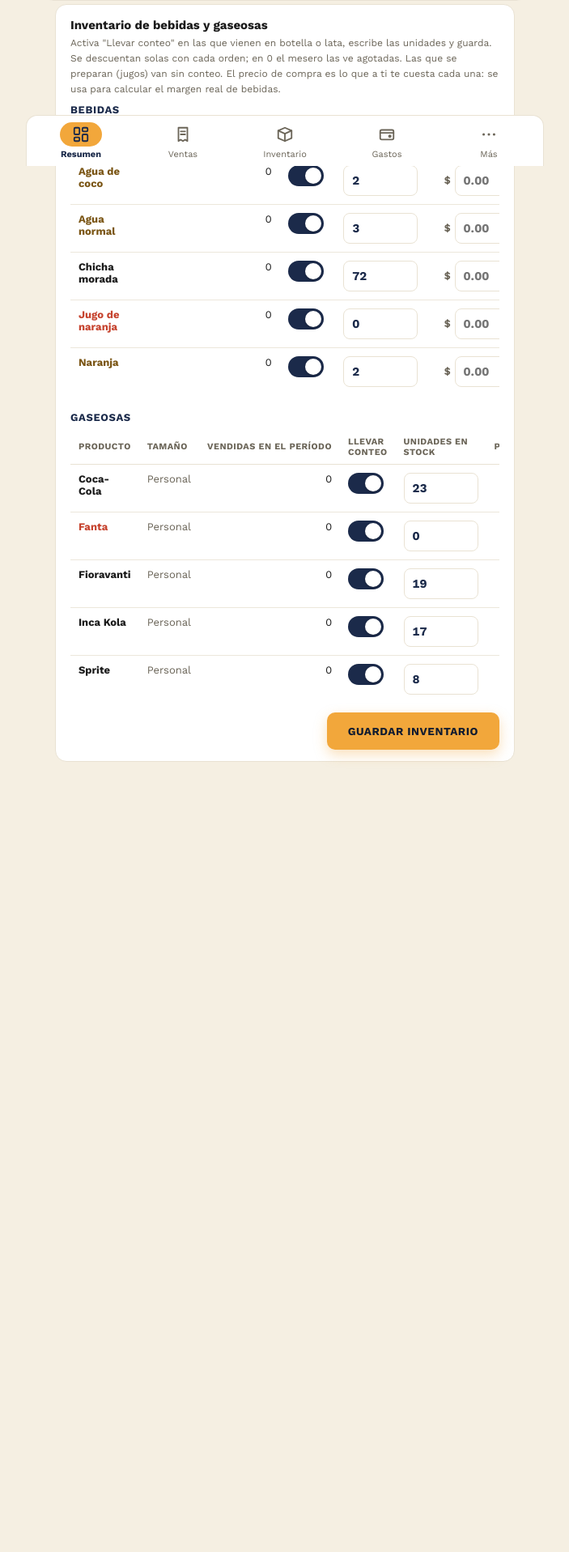
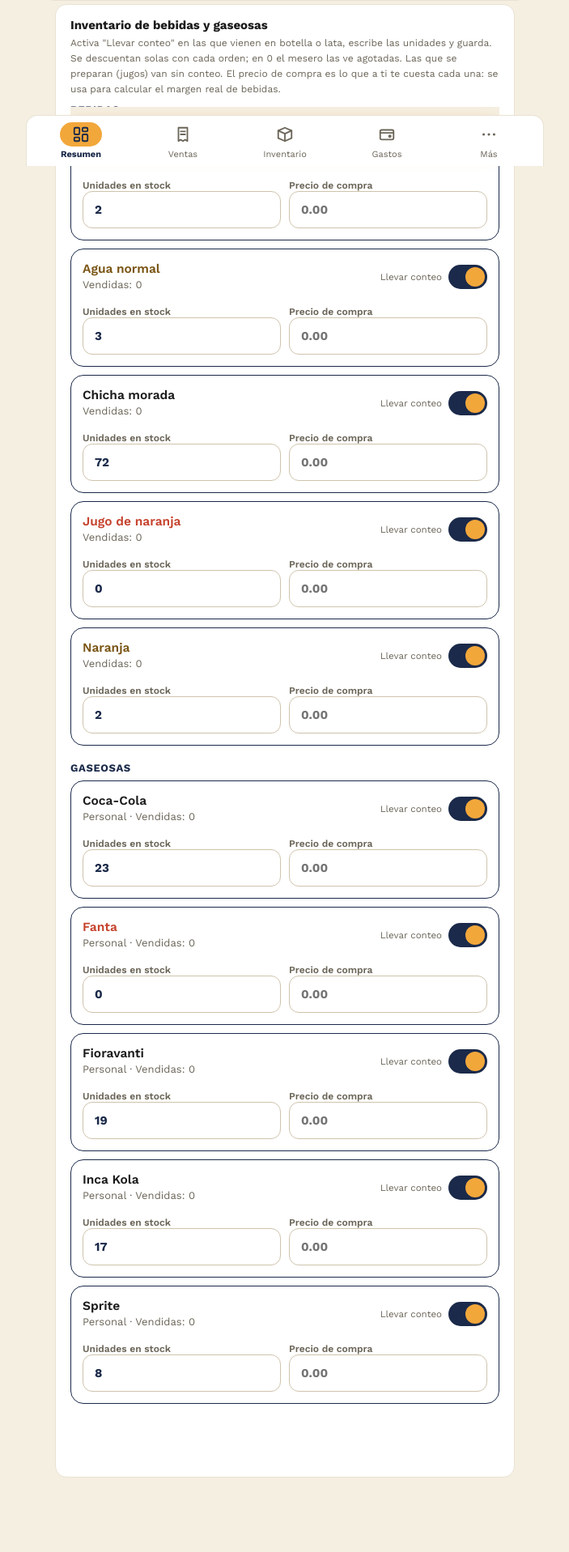
Before and after one commit to Jonathan1700/will-, a Django app: page /reportes/ in a window 1280 px wide. Shown: the part 595-2512 px from the top of the page at 81% size, without its empty margins (288-991 px from the left). Before the commit the page ends 1536 px from the top, so only its background shows below. Run offline with Django 5.2, Linux system fonts and the light colour scheme; a user stored in the database is signed in; data comes from the database, SQL or seed files in the repository.

Commit message:
Panel admin: tablas a tarjetas (Ordenes, Que se vendio, Inventario)
Ordenes: cada orden pasa de fila de tabla a tarjeta (mesa, hora, total,
detalle de items). Que se vendio: acordeon <details> por categoria en vez
de columnas de texto. Inventario: tarjeta por producto, donde el switch
"Llevar conteo" muestra/oculta los campos de stock y precio de compra;
"Guardar inventario" queda sticky sobre la barra inferior.

Optimiza consultas: Orden.para_llevar ahora resuelve desde
cuentas_estado.all() (prefetch_related) en vez de un .filter().exists()
por orden, y _ordenes_periodo() precarga cuentas_estado -- evita una
consulta extra por cada tarjeta de orden en el listado del periodo.

Elimina en estilo.css las clases de la tabla/interruptor de inventario y
las columnas de "que se vendio" que ya no se usan.

Co-Authored-By: Claude Sonnet 5 <noreply@anthropic.com>

```diff
--- a/pedidos/models.py
+++ b/pedidos/models.py
@@ -268,8 +268,10 @@ class Orden(models.Model):
     @property
     def para_llevar(self):
         """Si alguna cuenta de esta orden es para llevar (para reportes, donde se ve la
-        orden completa). El detalle real esta por cuenta en EstadoCuentaOrden.para_llevar."""
-        return self.cuentas_estado.filter(para_llevar=True).exists()
+        orden completa). El detalle real esta por cuenta en EstadoCuentaOrden.para_llevar.
+        Usa .all() (no .filter()) para poder resolverse desde cuentas_estado ya
+        precargada con prefetch_related y no disparar una consulta por orden en listados."""
+        return any(e.para_llevar for e in self.cuentas_estado.all())
 
     def total(self):
         return sum(item.subtotal() for item in self.items.all()) + self.recargo_llevar()
--- a/pedidos/static/pedidos/admin_movil.css
+++ b/pedidos/static/pedidos/admin_movil.css
@@ -345,6 +345,16 @@
     border: 1px solid var(--line);
     border-radius: 16px;
     padding: 12px 14px;
+    margin-bottom: 10px;
+}
+
+.panel-admin-movil .orden-tarjeta:last-child { margin-bottom: 0; }
+
+.panel-admin-movil .orden-total-periodo {
+    text-align: right;
+    font-size: 13px;
+    color: var(--ink-soft);
+    margin: 4px 0 0;
 }
 
 .panel-admin-movil .orden-tarjeta header {
@@ -406,9 +416,13 @@
     border: 1px solid var(--line);
     border-radius: 16px;
     padding: 10px 14px;
+    margin-bottom: 10px;
 }
 
+.panel-admin-movil .bebida-tarjeta:last-child { margin-bottom: 0; }
 .panel-admin-movil .bebida-tarjeta.con-conteo { border-color: var(--navy); }
+.panel-admin-movil .bebida-tarjeta.inv-agotado .bebida-nombre { color: var(--danger); }
+.panel-admin-movil .bebida-tarjeta.inv-bajo .bebida-nombre { color: var(--mustard-dark); }
 
 .panel-admin-movil .bebida-cab {
     display: flex;
@@ -418,7 +432,7 @@
     justify-content: space-between;
 }
 
-.panel-admin-movil .bebida-cab .bebida-nombre { font-size: 15.5px; font-weight: 600; }
+.panel-admin-movil .bebida-cab .bebida-nombre { display: block; font-size: 15.5px; font-weight: 600; }
 .panel-admin-movil .bebida-cab small { color: var(--ink-soft); font-size: 13px; }
 
 .panel-admin-movil .sw {
--- a/pedidos/static/pedidos/estilo.css
+++ b/pedidos/static/pedidos/estilo.css
@@ -2140,53 +2105,7 @@ a.btn-enviar-link {
 }
 .inv-subtitulo:first-of-type { margin-top: 0; }
 
-.inv-tabla td { vertical-align: middle; }
-.inv-tabla tr.inv-agotado td:first-child strong { color: var(--danger); }
-.inv-tabla tr.inv-bajo td:first-child strong { color: var(--mustard-dark); }
-
-.inv-switch { position: relative; display: inline-block; width: 44px; height: 26px; cursor: pointer; }
-.inv-switch input { position: absolute; opacity: 0; width: 0; height: 0; }
-.inv-switch span {
-    position: absolute; inset: 0;
-    background: #D9D3C5;
-    border-radius: 26px;
-    transition: background .15s ease;
-}
-.inv-switch span::before {
-    content: "";
-    position: absolute;
-    width: 20px; height: 20px;
-    left: 3px; top: 3px;
-    border-radius: 50%;
-    background: #FFFFFF;
-    box-shadow: 0 1px 3px rgba(0,0,0,.25);
-    transition: transform .15s ease;
-}
-.inv-switch input:checked + span { background: var(--navy); }
-.inv-switch input:checked + span::before { transform: translateX(18px); }
-.inv-switch input:focus-visible + span { outline: 3px solid var(--mustard); outline-offset: 2px; }
-
-.inv-input {
-    width: 92px;
-    height: 38px;
-    border: 1.5px solid var(--line);
-    border-radius: 8px;
-    padding: 0 10px;
-    font-family: inherit;
-    font-size: 15px;
-    font-weight: 700;
-    color: var(--navy);
-    font-variant-numeric: tabular-nums;
-}
-.inv-input:focus { border-color: var(--navy); outline: none; }
-.inv-input:disabled { background: #F4F1EA; color: var(--ink-soft); }
-
-.inv-precio-wrap { display: inline-flex; align-items: center; gap: 5px; }
-.inv-precio-signo { color: var(--ink-soft); font-weight: 700; }
-
 .chip-ok { background: var(--ok-bg); color: var(--ok); }
-
-.inv-acciones { display: flex; justify-content: flex-end; padding-top: 12px; }
 
 .btn-guardar {
     height: 46px;
--- a/pedidos/templates/pedidos/reportes.html
+++ b/pedidos/templates/pedidos/reportes.html
@@ -97,19 +97,17 @@
                 <span class="panel-sub">Unidades por producto, agrupadas por categoría. Los cambios de acompañamiento se cuentan aparte.</span>
             </header>
             {% if desglose %}
-            <div class="desglose">
+            <div class="cats">
                 {% for cat in desglose %}
-                <div class="desglose-cat">
-                    <div class="desglose-head">
-                        <span class="desglose-nombre">{{ cat.nombre }}</span>
-                        <span class="desglose-total">{{ cat.cantidad }} ud{{ cat.cantidad|pluralize }} · {{ cat.ingresos|dinero }}</span>
-                    </div>
-                    <ul class="desglose-lista">
+                <details class="cat" {% if forloop.first %}open{% endif %}>
+                    <summary>
+                        <span>{{ cat.nombre|upper }}</span>
+                        <span>{{ cat.cantidad }} ud{{ cat.cantidad|pluralize }} · {{ cat.ingresos|dinero }}</span>
+                    </summary>
                     {% for f in cat.filas %}
-                        <li><strong>{{ f.cantidad }}</strong><span>{{ f.nombre }}</span><em>{{ f.ingresos|dinero }}</em></li>
+                    <div class="fila-vendido"><b>{{ f.cantidad }}</b><span>{{ f.nombre }}</span><em>{{ f.ingresos|dinero }}</em></div>
                     {% endfor %}
-                    </ul>
-                </div>
+                </details>
                 {% endfor %}
             </div>
             {% else %}
@@ -124,36 +122,28 @@
                 <h2>Todas las órdenes del período</h2>
                 <span class="panel-sub">{{ todas|length }} orden{{ todas|length|pluralize:"es" }} · {{ etiqueta }}</span>
             </header>
-            <div class="tabla-scroll tabla-alta">
-                <table class="tabla">
-                    <thead>
-                        <tr><th>#</th><th>Mesa</th><th>Fecha</th><th>Detalle</th><th class="num">Items</th><th class="num">Total</th></tr>
-                    </thead>
-                    <tbody>
             {% for o in todas %}
-                        <tr>
-                            <td class="mono">{{ o.id }}</td>
-                            <td class="mono">
-                                Mesa {{ o.mesa.numero }}
-                                {% if o.es_venta_directa %}<span class="chip chip-cambio"> directa</span>{% endif %}
-                                {% if o.para_llevar %}<span class="chip chip-cambio"> llevar</span>{% endif %}
-                            </td>
-                            <td class="mono">{{ o.creado|date:"d/m H:i" }}</td>
-                            <td class="detalle">{% for it in o.items.all %}{{ it.cantidad }}x {{ it.descripcion }}{% if not forloop.last %} · {% endif %}{% endfor %}</td>
-                            <td class="num">{% with n=o.items.all %}{{ n|length }}{% endwith %}</td>
-                            <td class="num"><strong>{{ o.total|dinero }}</strong></td>
-                        </tr>
+            <article class="orden-tarjeta">
+                <header>
+                    <span class="orden-num">#{{ o.id }}</span>
+                    <span class="chip">Mesa {{ o.mesa.numero }}</span>
+                    {% if o.es_venta_directa %}<span class="chip chip-cambio">directa</span>{% endif %}
+                    {% if o.para_llevar %}<span class="chip chip-cambio">llevar</span>{% endif %}
+                    <time>{{ o.creado|date:"H:i" }}</time>
+                    <span class="orden-total">{{ o.total|dinero }}</span>
+                </header>
+                <ul>
+                    {% for it in o.items.all %}
+                    <li>{{ it.cantidad }}× {{ it.descripcion }}</li>
+                    {% endfor %}
+                </ul>
+            </article>
             {% empty %}
-                        <tr><td colspan="6" class="vacio">Sin órdenes en este período.</td></tr>
+            <p class="vacio">Sin órdenes en este período.</p>
             {% endfor %}
-                    </tbody>
             {% if todas %}
-                    <tfoot>
-                        <tr><td colspan="5" class="num"><strong>Total del período</strong></td><td class="num"><strong>{{ kpi.ingresos|dinero }}</strong></td></tr>
-                    </tfoot>
+            <p class="orden-total-periodo">Total del período: <strong>{{ kpi.ingresos|dinero }}</strong></p>
             {% endif %}
-                </table>
-            </div>
         </section>
         </div>
     </div>
@@ -174,46 +164,35 @@
                 {% regroup inventario by p.get_categoria_display as grupos_inventario %}
                 {% for grupo in grupos_inventario %}
                 <h3 class="inv-subtitulo">{{ grupo.grouper }}</h3>
-                <div class="tabla-scroll">
-                    <table class="tabla inv-tabla">
-                        <thead>
-                            <tr>
-                                <th>Producto</th>{% if grupo.grouper == "Gaseosas" %}<th>Tamaño</th>{% endif %}<th class="num">Vendidas en el período</th>
-                                <th>Llevar conteo</th><th>Unidades en stock</th><th class="num">Precio de compra</th>
-                            </tr>
-                        </thead>
-                        <tbody>
                 {% for fila in grupo.list %}
                 {% with p=fila.p %}
-                            <tr class="{% if p.controla_stock and p.stock == 0 %}inv-agotado{% elif p.stock_bajo %}inv-bajo{% endif %}">
-                                <td><strong>{{ p.nombre }}</strong></td>
-                                {% if grupo.grouper == "Gaseosas" %}<td class="detalle">{{ p.get_tamano_display }}</td>{% endif %}
-                                <td class="num">{{ fila.vendidas }}</td>
-                                <td>
-                                    <label class="inv-switch">
-                                        <input type="checkbox" name="controla_{{ p.id }}" value="1" {% if p.controla_stock %}checked{% endif %} data-fila="{{ p.id }}">
-                                        <span></span>
+                <div class="bebida-tarjeta {% if p.controla_stock %}con-conteo{% endif %} {% if p.controla_stock and p.stock == 0 %}inv-agotado{% elif p.stock_bajo %}inv-bajo{% endif %}">
+                    <div class="bebida-cab">
+                        <div>
+                            <span class="bebida-nombre">{{ p.nombre }}</span>
+                            <small>{% if grupo.grouper == "Gaseosas" %}{{ p.get_tamano_display }} · {% endif %}Vendidas: {{ fila.vendidas }}</small>
+                        </div>
+                        <label class="sw">
+                            <span>Llevar conteo</span>
+                            <input type="checkbox" name="controla_{{ p.id }}" value="1" {% if p.controla_stock %}checked{% endif %} class="inv-switch-input" aria-label="Llevar conteo de {{ p.nombre }}">
+                            <i></i>
                         </label>
-                                </td>
-                                <td>
-                                    <input type="number" min="0" step="1" name="stock_{{ p.id }}" id="stock-{{ p.id }}" class="inv-input"
+                    </div>
+                    <div class="bebida-campos">
+                        <label>Unidades en stock
+                            <input type="number" min="0" step="1" inputmode="numeric" name="stock_{{ p.id }}" id="stock-{{ p.id }}"
                                    value="{{ p.stock|default_if_none:'' }}" {% if not p.controla_stock %}disabled{% endif %}>
-                                </td>
-                                <td class="num">
-                                    <span class="inv-precio-wrap">
-                                        <span class="inv-precio-signo">$</span>
-                                        <input type="number" min="0" step="0.01" name="precio_compra_{{ p.id }}" class="inv-input"
+                        </label>
+                        <label>Precio de compra
+                            <input type="number" min="0" step="0.01" inputmode="decimal" name="precio_compra_{{ p.id }}"
                                    placeholder="0.00" value="{{ p.precio_compra|default_if_none:'' }}">
-                                    </span>
-                                </td>
-                            </tr>
+                        </label>
+                    </div>
+                </div>
                 {% endwith %}
                 {% endfor %}
-                        </tbody>
-                    </table>
-                </div>
                 {% endfor %}
-                <div class="inv-acciones">
+                <div class="barra-guardar-sticky">
                     <button type="submit" class="btn-guardar">Guardar inventario</button>
                 </div>
             </form>
@@ -648,10 +627,11 @@ function llenarGasto(boton) {
 }
 
 // Inventario: el switch habilita el campo de stock de esa fila
-document.querySelectorAll('.inv-switch input').forEach(chk => {
+document.querySelectorAll('.inv-switch-input').forEach(chk => {
     chk.addEventListener('change', () => {
-        const fila = chk.closest('tr');
-        const input = fila.querySelector('input[name^="stock_"]');
+        const tarjeta = chk.closest('.bebida-tarjeta');
+        tarjeta.classList.toggle('con-conteo', chk.checked);
+        const input = tarjeta.querySelector('input[name^="stock_"]');
         input.disabled = !chk.checked;
         if (chk.checked && input.value === '') input.value = 0;
     });
--- a/pedidos/views.py
+++ b/pedidos/views.py
@@ -914,7 +914,7 @@ def _ordenes_periodo(desde, hasta):
         creado__date__gte=desde,
         creado__date__lte=hasta,
         estado__in=["entregada", "cerrada"],
-    ).select_related("mesa").prefetch_related("items__producto", "items__acompanamiento")
+    ).select_related("mesa").prefetch_related("items__producto", "items__acompanamiento", "cuentas_estado")
 
 
 def _resumen(ordenes):
```
Also changed, not shown: other parts of pedidos/static/pedidos/estilo.css (+0 -35 lines). Lines whose indentation alone changed are shown as unchanged.
